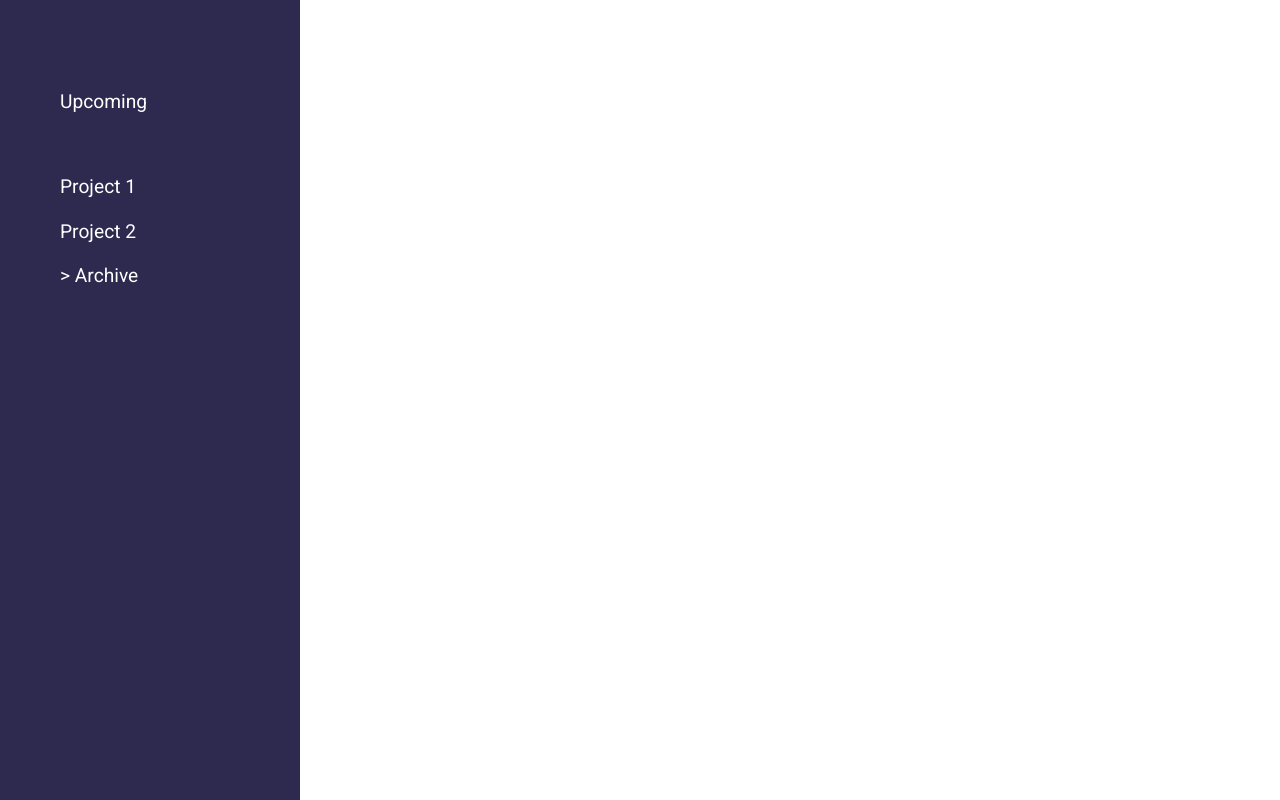
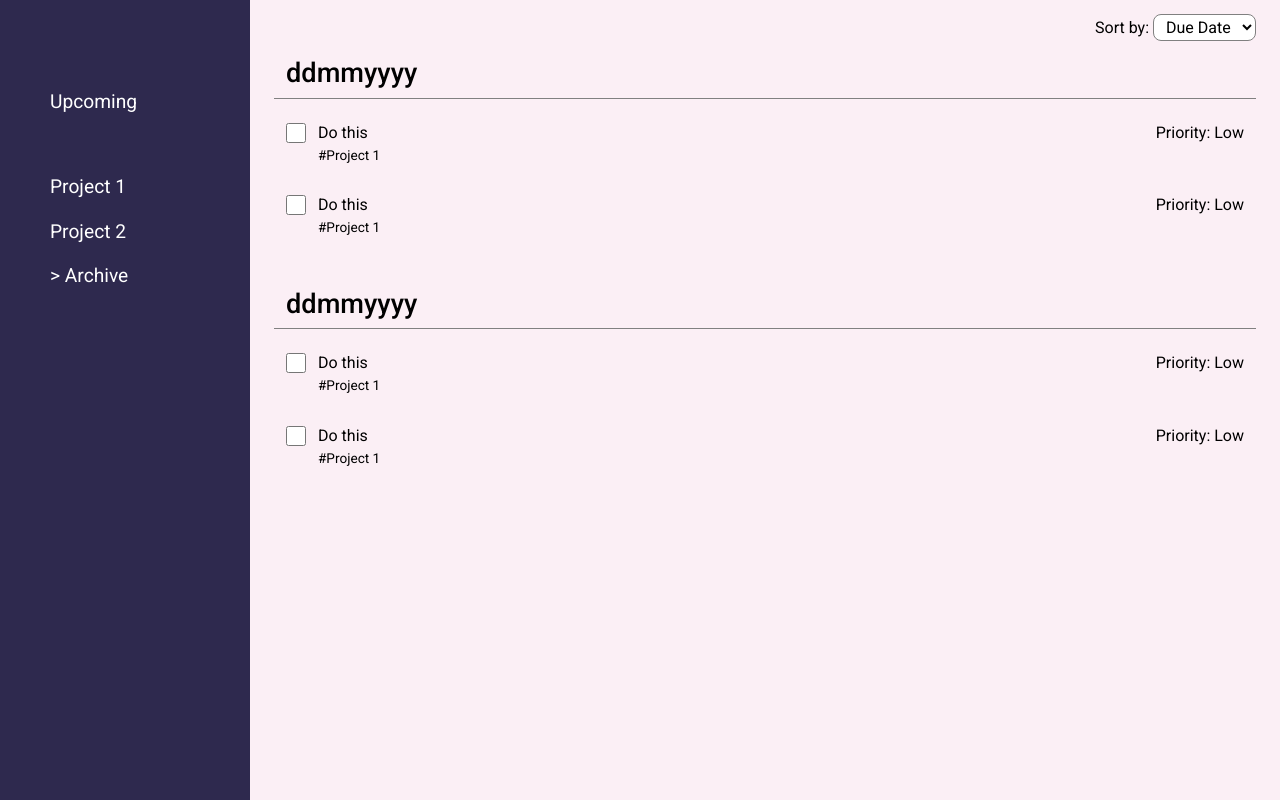
Before and after one commit to dungdul/todo-list, a website built with webpack: page src/template.html in a window 1280 px wide. Built offline with nearby package versions, Linux system fonts and the light colour scheme.

Commit message:
Create prototyle design for the main content

```diff
--- a/src/styles.css
+++ b/src/styles.css
@@ -6,10 +6,12 @@
 }
 
 body {
-  --sidebar-width: 300px;
+  --sidebar-width: 250px;
   --sidebar-color: #2E294E;
   --sidebar-selected-color: #EFBCD5;
   --sidebar-hovered-color: #BE97C6;
+  --main-background-color: #FBEFF5;
+  --section-hovered-color: #E7D7EA;
 
   min-height: 100vh;
   display: grid;
@@ -46,3 +48,73 @@ body {
     color: black;
   }
 }
+
+.main {
+  padding: 14px 24px;
+  background-color: var(--main-background-color);
+}
+
+.sort-by-container {
+  margin-bottom: 12px;
+  text-align: end;
+
+  select {
+    background-color: white;
+    border: 1px solid gray;
+    border-radius: 8px;
+    padding: 2px 8px;
+  }
+}
+
+.section-container {
+  display: flex;
+  flex-direction: column;
+  gap: 36px;
+}
+
+.section {
+  --offset-side: 12px;
+
+  h2 {
+    font-size: 1.7rem;
+    font-weight: 500;
+    border-bottom: 1px solid grey;
+    padding-bottom: 4px;
+    padding-left: var(--offset-side);
+    margin-bottom: 12px;
+  }
+
+  ul {
+    padding-left: 0;
+    display: flex;
+    flex-direction: column;
+    gap: 8px;
+  }
+
+  li {
+    list-style: none;
+    display: grid;
+    grid-template: repeat(2, min-content) / 32px 1fr max-content;
+    padding: 10px var(--offset-side);
+
+    &:hover {
+      background-color: var(--section-hovered-color);
+    }
+  }
+
+}
+
+.checkbox-container {
+  display: flex;
+  align-items: center;
+
+  [type="checkbox"] {
+    width: 20px;
+    height: 20px;
+  }
+}
+
+.project-tag {
+  grid-column: 2 / 3;
+  font-size: 0.85rem;
+}
--- a/src/template.html
+++ b/src/template.html
@@ -17,7 +17,57 @@
     </div>
   </div>
   <div class="main">
-
+    <div class="sort-by-container">
+      <label for="sort-by">Sort by:</label>
+      <select name="sort-by" id="sort-by">
+        <option value="due-date">Due Date</option>
+        <option value="priority">Priority</option>
+      </select>
+    </div>
+    <div class="section-container">
+      <div class="section">
+        <h2>ddmmyyyy</h2>
+        <ul>
+          <li>
+            <div class="checkbox-container">
+              <input type="checkbox" name="" id="">
+            </div>
+            <p>Do this</p>
+            <p>Priority: Low</p>
+            <p class="project-tag">#Project 1</p>
+          </li>
+          <li>
+            <div class="checkbox-container">
+              <input type="checkbox" name="" id="">
+            </div>
+            <p>Do this</p>
+            <p>Priority: Low</p>
+            <p class="project-tag">#Project 1</p>
+          </li>
+        </ul>
+      </div>
+      <div class="section">
+        <h2>ddmmyyyy</h2>
+        <ul>
+          <li>
+            <div class="checkbox-container">
+              <input type="checkbox" name="" id="">
+            </div>
+            <p>Do this</p>
+            <p>Priority: Low</p>
+            <p class="project-tag">#Project 1</p>
+          </li>
+          <li>
+            <div class="checkbox-container">
+              <input type="checkbox" name="" id="">
+            </div>
+            <p>Do this</p>
+            <p>Priority: Low</p>
+            <p class="project-tag">#Project 1</p>
+          </li>
+        </ul>
+      </div>
+    </div>
   </div>
 </body>
 </html>
```
